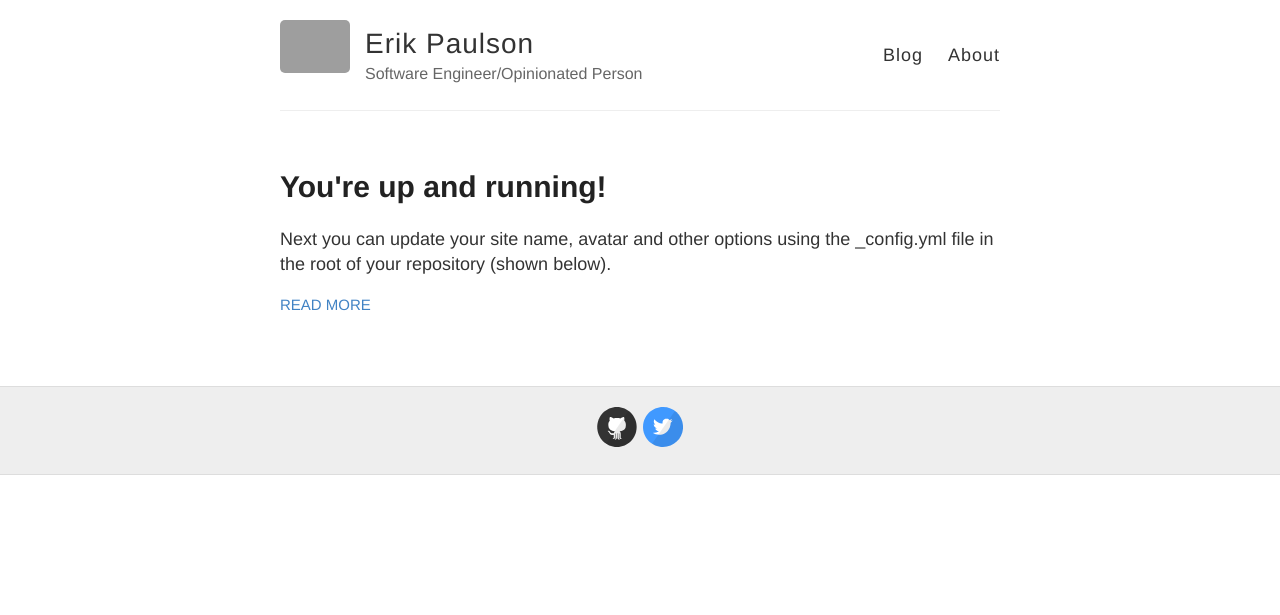
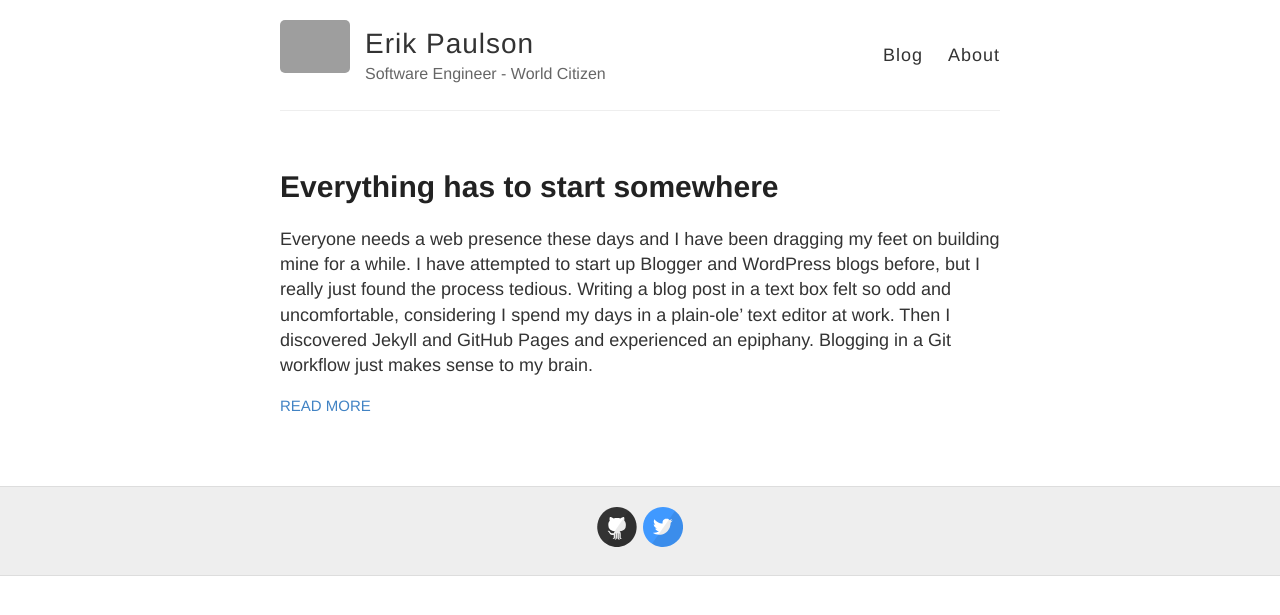
Before and after one commit to epaulson10/epaulson10.github.io, a Jekyll site: the page built from index.html, in a window 1280 px wide. Shown: the top 615 px of the page. Built offline with Jekyll 4.4.1, drawn with Linux system fonts in a browser that asks for light colours; grey boxes are pictures that could not be loaded.

Commit message:
Add a first post, about content, and a profile picture.
This also makes some slight updates to _config.yml and removes
a boilerplate post from Jekyll Now.

```diff
--- a/_config.yml
+++ b/_config.yml
@@ -6,10 +6,10 @@
 name: Erik Paulson
 
 # Short bio or description (displayed in the header)
-description: Software Engineer/Opinionated Person
+description: Software Engineer - World Citizen
 
 # URL of your avatar or profile pic (you could use your GitHub profile pic)
-avatar: https://raw.githubusercontent.com/barryclark/jekyll-now/master/images/jekyll-logo.png
+avatar: https://pbs.twimg.com/profile_images/866706884249747458/ZYaKI900_400x400.jpg
 
 #
 # Flags below are optional
@@ -73,7 +73,7 @@ sass:
   style: :expanded # You might prefer to minify using :compressed
 
 # Use the following plug-ins
-gems:
+plugins:
   - jekyll-sitemap # Create a sitemap using the official Jekyll sitemap gem
   - jekyll-feed # Create an Atom feed using the official Jekyll feed gem
 
--- a/_posts/2014-3-3-Hello-World.md
+++ /dev/null
@@ -1,10 +0,0 @@
----
-layout: post
-title: You're up and running!
----
-
-Next you can update your site name, avatar and other options using the _config.yml file in the root of your repository (shown below).
-
-![_config.yml]({{ site.baseurl }}/images/config.png)
-
-The easiest way to make your first post is to edit this one. Go into /_posts/ and update the Hello World markdown file. For more instructions head over to the [Jekyll Now repository](https://github.com/barryclark/jekyll-now) on GitHub.
--- /dev/null
+++ b/_posts/2017-06-22-Introduction.md
@@ -0,0 +1,23 @@
+---
+layout: post
+title: "Everything has to start somewhere"
+---
+
+Everyone needs a web presence these days and I have been dragging my feet on
+building mine for a while. I have attempted to start up Blogger and WordPress
+blogs before, but I really just found the process tedious. Writing a blog post
+in a text box felt so odd and uncomfortable, considering I spend my days in a
+plain-ole' text editor at work. Then I discovered Jekyll and GitHub Pages and
+experienced an epiphany. Blogging in a Git workflow just makes sense to my
+brain.
+
+I currently work as a software engineer at Intel Corporation. Let it be known
+that the thoughts I express here are my own and not that of my employer. I work
+in a team that develops software interfaces for high speed networks. You can see
+some of the cool work we are doing at the
+[libfabric](https://github.com/ofiwg/libfabric) repository on GitHub.
+
+This blog does not have any particular theme. I expect that software, politics,
+and science will be visited often, but the possibilities are endless. I hope
+anyone reading these posts will enjoy them as much as I enjoy writing them. Feel
+free to contact me with your feedback.
--- a/about.md
+++ b/about.md
@@ -4,12 +4,12 @@ title: About
 permalink: /about/
 ---
 
-Some information about you!
-
-### More Information
-
-A place to include any other types of information that you'd like to include about yourself.
+I get paid to slap my hands on a keyboard all day and occasionally to doodle on
+a whiteboard. I live in beautiful Portland, OR. I am a lifelong Oregonian and
+have been living in Portland specifically since I attended the University of
+Portland from 2010-2014.
 
 ### Contact me
 
-[email@domain.com](mailto:email@domain.com)
+My email is the first letter of my first name, followed by my last name, the
+number 10, and AT gmail. Take that spam bots!
```
